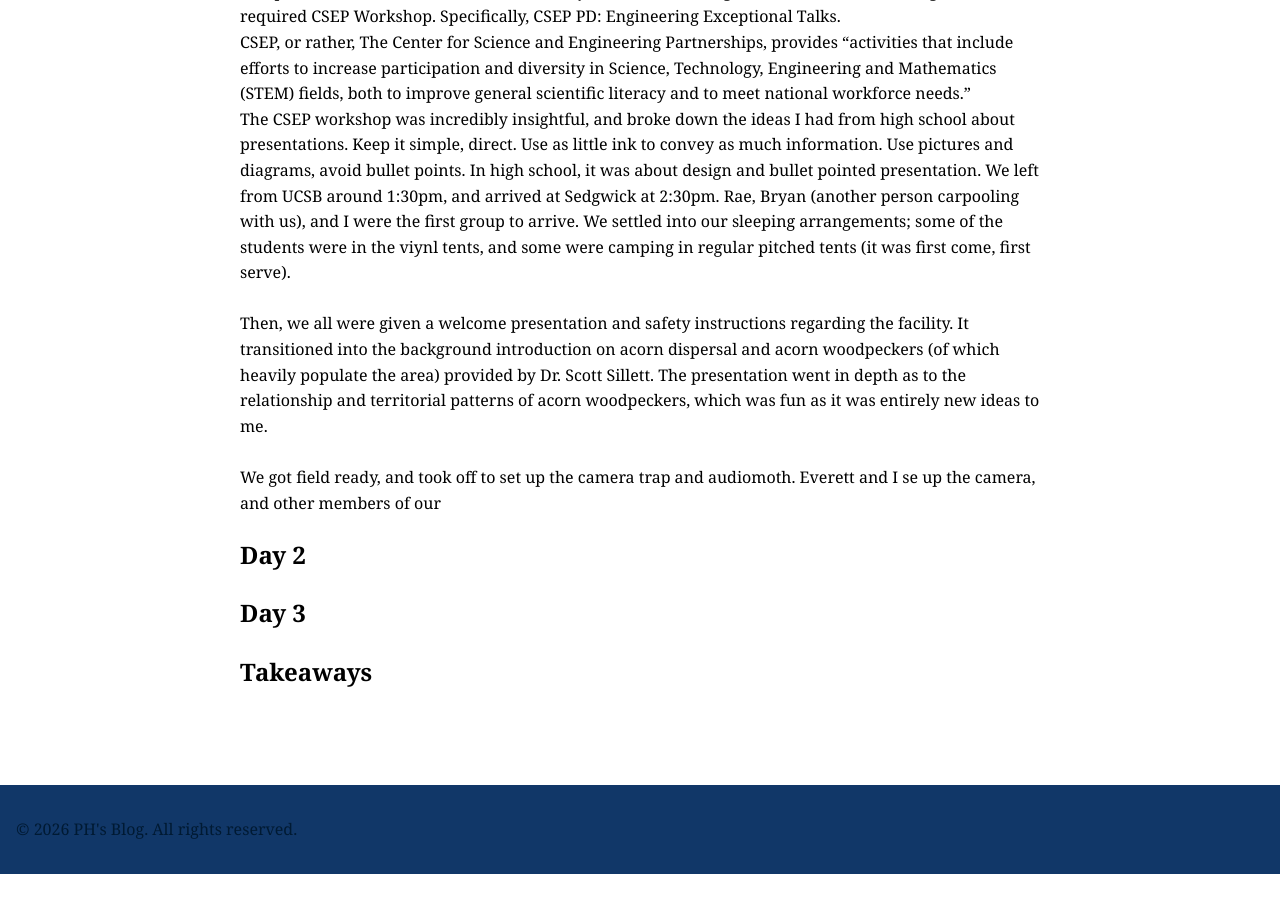
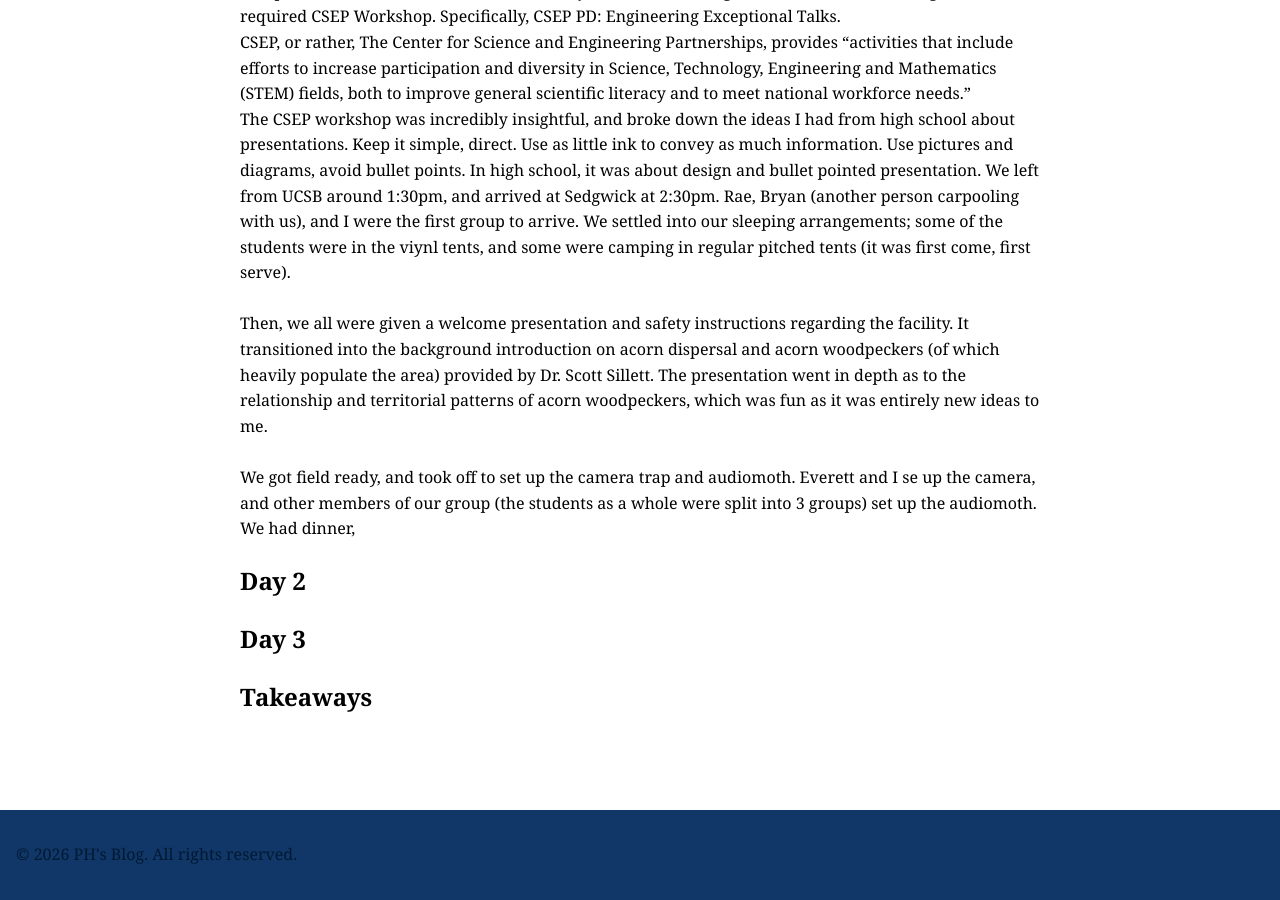
Before and after one commit to CaptainSapphire/PH-s-Blog, a Jekyll site: the page built from _posts/2026-06-30-Research in Sedgwick.md, in a window 1280 px wide and 900 px high, scrolled down 1025 px. Built offline with Jekyll 4.4.1, drawn with Linux system fonts in a browser that asks for light colours; our own code applies the rules of GitHub Pages for plain Markdown files; before the commit the page ends 1899 px from its top, so only the background shows below that.

Commit message:
Update 2026-06-30-Research in Sedgwick.md

```diff
--- a/_posts/2026-06-30-Research in Sedgwick.md
+++ b/_posts/2026-06-30-Research in Sedgwick.md
@@ -19,7 +19,7 @@ CSEP, or rather, The Center for Science and Engineering Partnerships, provides "
 The CSEP workshop was incredibly insightful, and broke down the ideas I had from high school about presentations. Keep it simple, direct. Use as little ink to convey as much information. Use pictures and diagrams, avoid bullet points. In high school, it was about design and bullet pointed presentation. We left from UCSB around 1:30pm, and arrived at Sedgwick at 2:30pm. Rae, Bryan (another person carpooling with us), and I were the first group to arrive. We settled into our sleeping arrangements; some of the students were in the viynl tents, and some were camping in regular pitched tents (it was first come, first serve).
 <br><br>
 Then, we all were given a welcome presentation and safety instructions regarding the facility. It transitioned into the background introduction on acorn dispersal and acorn woodpeckers (of which heavily populate the area) provided by Dr. Scott Sillett. The presentation went in depth as to the relationship and territorial patterns of acorn woodpeckers, which was fun as it was entirely new ideas to me. <br><br>
-We got field ready, and took off to set up the camera trap and audiomoth. Everett and I se up the camera, and other members of our
+We got field ready, and took off to set up the camera trap and audiomoth. Everett and I se up the camera, and other members of our group (the students as a whole were split into 3 groups) set up the audiomoth. We had dinner,
 
 
 ## Day 2
```
